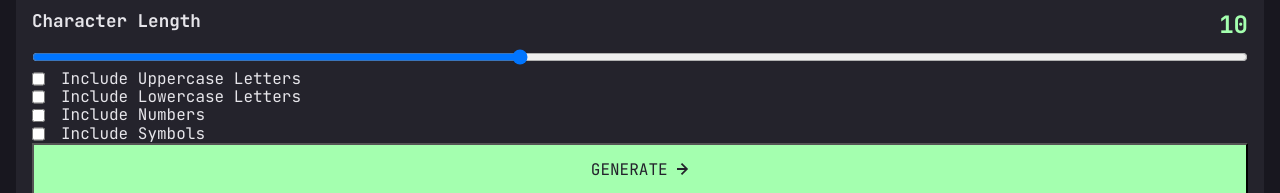
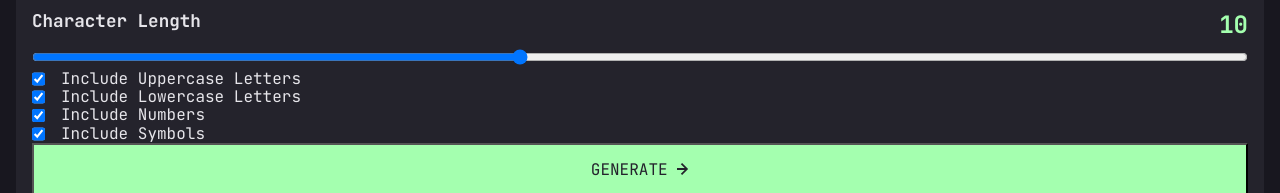
Before and after one commit to wideirp/password-generator-app, a Vue app: page / in a window 1280 px wide. Shown: the part 159-352 px from the top of the page. Built offline with nearby package versions, Linux system fonts and the light colour scheme.

Commit message:
Add checkbox state

```diff
--- a/src/App.vue
+++ b/src/App.vue
@@ -1,30 +1,51 @@
 <script setup>
-import { ref } from "vue";
 import PasswordDisplay from "./components/PasswordDisplay.vue";
 import InteractiveSlider from "./components/InteractiveSlider.vue";
 import OptionCheckbox from "./components/OptionCheckbox.vue";
 import IconArrow from "./components/icons/IconArrow.vue";
 import PasswordGenerator from "./PasswordGenerator";
+import { store } from "./store";
 
 const passGen = new PasswordGenerator();
-const pass = ref("");
 
 function onClick() {
-  const newPass = passGen.generatePassword(8, true, true, true, true);
-  pass.value = newPass;
+  const newPass = passGen.generatePassword(
+    store.characterLength,
+    store.includeLower,
+    store.includeUpper,
+    store.includeNumbers,
+    store.includeSymbols
+  );
+  store.password = newPass;
 }
 </script>
 
 <template>
   <main>
     <h1>Password Generator</h1>
-    <PasswordDisplay :password="pass" />
+    <PasswordDisplay :password="store.password" />
     <section>
       <InteractiveSlider />
-      <OptionCheckbox id="uppercase" text="Include Uppercase Letters" />
-      <OptionCheckbox id="lowercase" text="Include Lowercase Letters" />
-      <OptionCheckbox id="numbers" text="Include Numbers" />
-      <OptionCheckbox id="symbols" text="Include Symbols" />
+      <OptionCheckbox
+        id="uppercase"
+        text="Include Uppercase Letters"
+        v-model="store.includeUpper"
+      />
+      <OptionCheckbox
+        id="lowercase"
+        text="Include Lowercase Letters"
+        v-model="store.includeLower"
+      />
+      <OptionCheckbox
+        id="numbers"
+        text="Include Numbers"
+        v-model="store.includeNumbers"
+      />
+      <OptionCheckbox
+        id="symbols"
+        text="Include Symbols"
+        v-model="store.includeSymbols"
+      />
       <button class="btn" @click.prevent="onClick">
         Generate <IconArrow />
       </button>
--- a/src/components/OptionCheckbox.vue
+++ b/src/components/OptionCheckbox.vue
@@ -1,11 +1,26 @@
 <script setup>
+import { store } from "@/store";
+
+const checkedModel = defineModel({ type: Boolean });
+
+function update(e) {
+  e.preventDefault();
+  checkedModel.value = e.target.checked;
+  console.log(store);
+}
 defineProps({ id: String, text: String });
 </script>
 
 <template>
   <div>
     <label for="">{{ text }}</label>
-    <input type="checkbox" name="id" :id />
+    <input
+      type="checkbox"
+      name="id"
+      :id
+      @change="update"
+      :checked="checkedModel"
+    />
   </div>
 </template>
 
```
